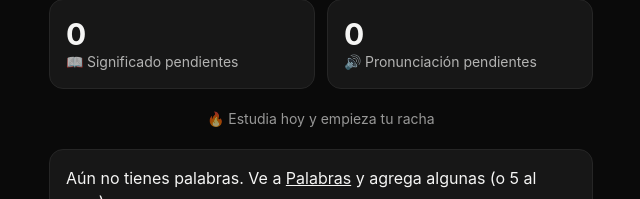
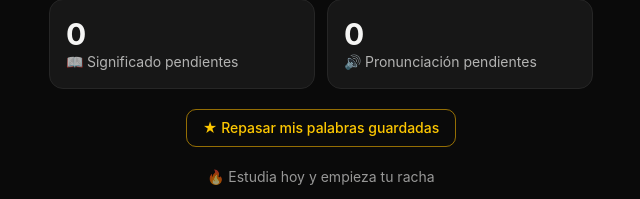
Before and after one commit to nilspineda/Lerne-deutsch, a Next.js app: page / in a window 1280 px wide. Shown: the part 81-280 px from the top of the page, without its empty margins (319-959 px from the left). Built offline with nearby package versions, Linux system fonts and the light colour scheme; no server answers; the database is empty.

Commit message:
feat: acceso rapido a guardadas en el inicio

```diff
--- a/app/page.tsx
+++ b/app/page.tsx
@@ -76,6 +76,11 @@ export default async function Home() {
           <div className="text-sm opacity-70">🔊 Pronunciación pendientes</div>
         </Link>
       </div>
+      <div className="text-center">
+        <Link href="/study?saved=1" className="inline-block rounded-lg border border-yellow-500/60 px-4 py-2 text-sm font-medium text-yellow-600 dark:text-yellow-400 dark:hover:bg-yellow-950/40">
+          ★ Repasar mis palabras guardadas
+        </Link>
+      </div>
       <p className="text-center text-sm">
         {streak > 0 ? <><span className="font-bold text-red-600">🔥 {streak}</span> <span className="opacity-70">día(s) de racha</span></> : <span className="opacity-60">🔥 Estudia hoy y empieza tu racha</span>}
       </p>
```
